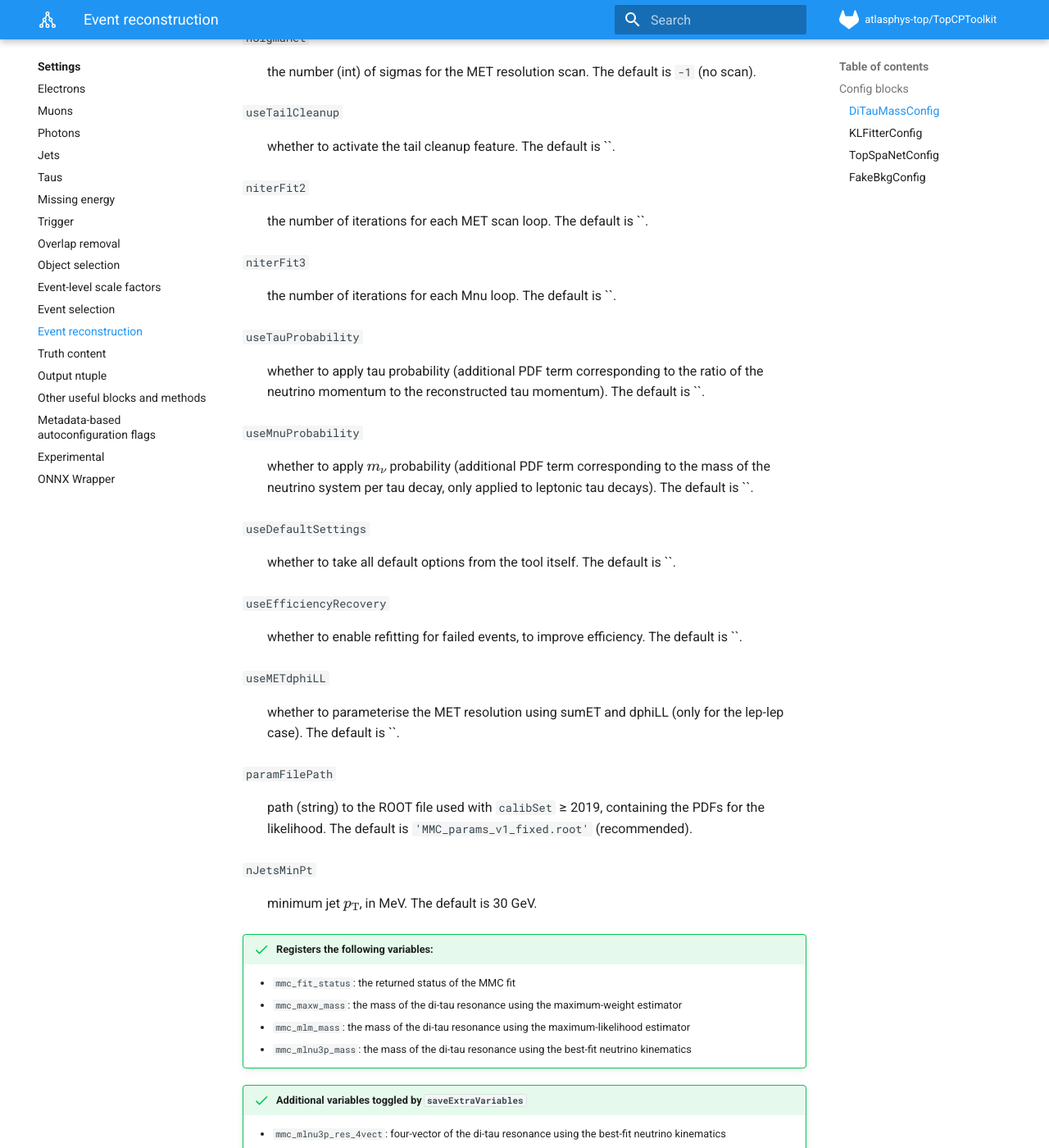
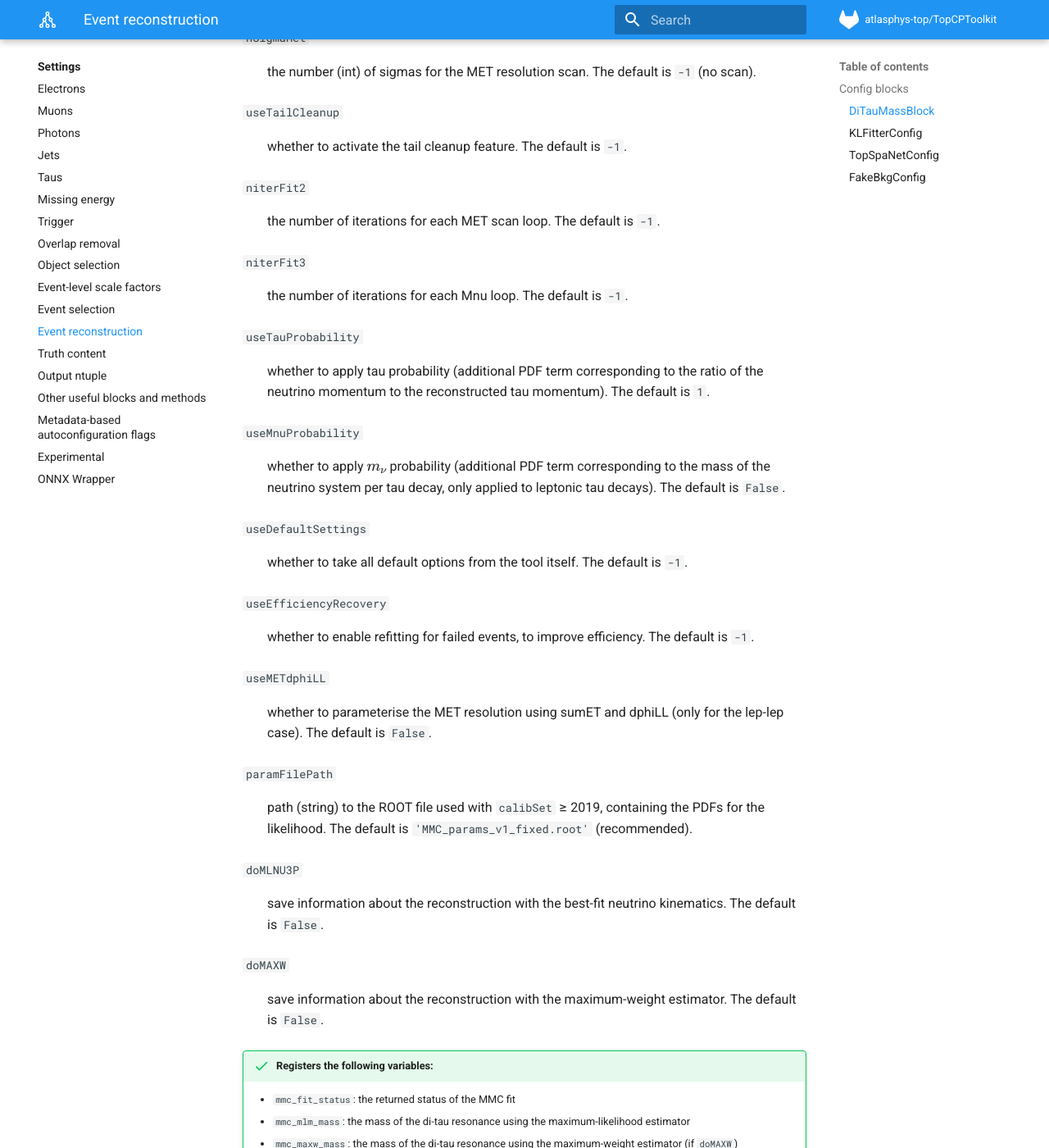
Before and after one commit to SuperNova76/TopCPToolKit, an MkDocs documentation site: the page built from docs/settings/reconstruction.md, in a window 1280 px wide and 1400 px high, scrolled down 1256 px. Shown: the whole window at 82% size. Built offline with MkDocs 1.6.1 and Material for MkDocs 9.7.7, drawn with Linux system fonts in a browser that asks for light colours; formulas are drawn with MathJax 3; some of the changed text lies outside the part shown.

Commit message:
remove DiTauMassCalculatorAlg from the docs and replace with the central one

```diff
--- a/docs/settings/reconstruction.md
+++ b/docs/settings/reconstruction.md
@@ -7,7 +7,7 @@
 
 ## Config blocks
 
-### [DiTauMassConfig](https://gitlab.cern.ch/atlasphys-top/reco/TopCPToolkit/-/blob/main/source/TopCPToolkit/python/DiTauMassConfig.py)
+### [DiTauMassBlock](https://acode-browser1.usatlas.bnl.gov/lxr/source/athena/PhysicsAnalysis/Algorithms/TauAnalysisAlgorithms/python/DiTauMassConfig.py)
 Name in YAML: **DiTauMMC**
 
 `electrons`
@@ -41,40 +41,43 @@
 :   the number (int) of sigmas for the MET resolution scan. The default is `-1` (no scan).
 
 `useTailCleanup`
-:   whether to activate the tail cleanup feature. The default is ``.
+:   whether to activate the tail cleanup feature. The default is `-1`.
 
 `niterFit2`
-:   the number of iterations for each MET scan loop. The default is ``.
+:   the number of iterations for each MET scan loop. The default is `-1`.
 
 `niterFit3`
-:   the number of iterations for each Mnu loop. The default is ``.
+:   the number of iterations for each Mnu loop. The default is `-1`.
 
 `useTauProbability`
-:   whether to apply tau probability (additional PDF term corresponding to the ratio of the neutrino momentum to the reconstructed tau momentum). The default is ``.
+:   whether to apply tau probability (additional PDF term corresponding to the ratio of the neutrino momentum to the reconstructed tau momentum). The default is `1`.
 
 `useMnuProbability`
-:   whether to apply $m_\nu$ probability (additional PDF term corresponding to the mass of the neutrino system per tau decay, only applied to leptonic tau decays). The default is ``.
+:   whether to apply $m_\nu$ probability (additional PDF term corresponding to the mass of the neutrino system per tau decay, only applied to leptonic tau decays). The default is `False`.
 
 `useDefaultSettings`
-:   whether to take all default options from the tool itself. The default is ``.
+:   whether to take all default options from the tool itself. The default is `-1`.
 
 `useEfficiencyRecovery`
-:   whether to enable refitting for failed events, to improve efficiency. The default is ``.
+:   whether to enable refitting for failed events, to improve efficiency. The default is `-1`.
 
 `useMETdphiLL`
-:   whether to parameterise the MET resolution using sumET and dphiLL (only for the lep-lep case). The default is ``.
+:   whether to parameterise the MET resolution using sumET and dphiLL (only for the lep-lep case). The default is `False`.
 
 `paramFilePath`
 :   path (string) to the ROOT file used with `calibSet` ≥ 2019, containing the PDFs for the likelihood. The default is `'MMC_params_v1_fixed.root'` (recommended).
 
-`nJetsMinPt`
-:   minimum jet $p_\mathrm{T}$, in MeV. The default is 30 GeV.
+`doMLNU3P`
+:   save information about the reconstruction with the best-fit neutrino kinematics. The default is `False`.
+
+`doMAXW`
+:   save information about the reconstruction with the maximum-weight estimator. The default is `False`.
 
 !!! success "Registers the following variables:"
     - `mmc_fit_status`: the returned status of the MMC fit
-    - `mmc_maxw_mass`: the mass of the di-tau resonance using the maximum-weight estimator
     - `mmc_mlm_mass`: the mass of the di-tau resonance using the maximum-likelihood estimator
-    - `mmc_mlnu3p_mass`: the mass of the di-tau resonance using the best-fit neutrino kinematics
+    - `mmc_maxw_mass`: the mass of the di-tau resonance using the maximum-weight estimator (if `doMAXW`)
+    - `mmc_mlnu3p_mass`: the mass of the di-tau resonance using the best-fit neutrino kinematics (if `doMLNU3P`)
 
 !!! success "Additional variables toggled by `saveExtraVariables`"
     - `mmc_mlnu3p_res_4vect`: four-vector of the di-tau resonance using the best-fit neutrino kinematics
```
